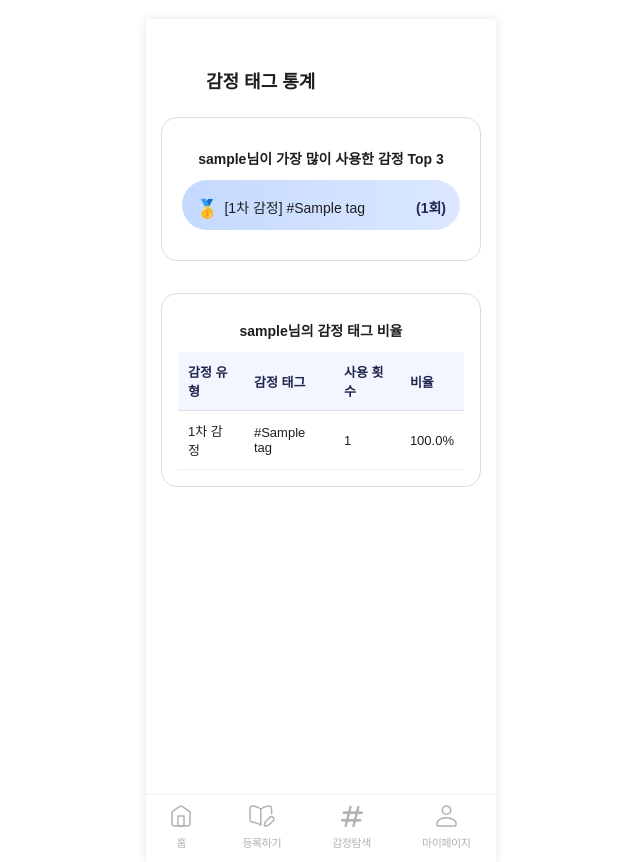
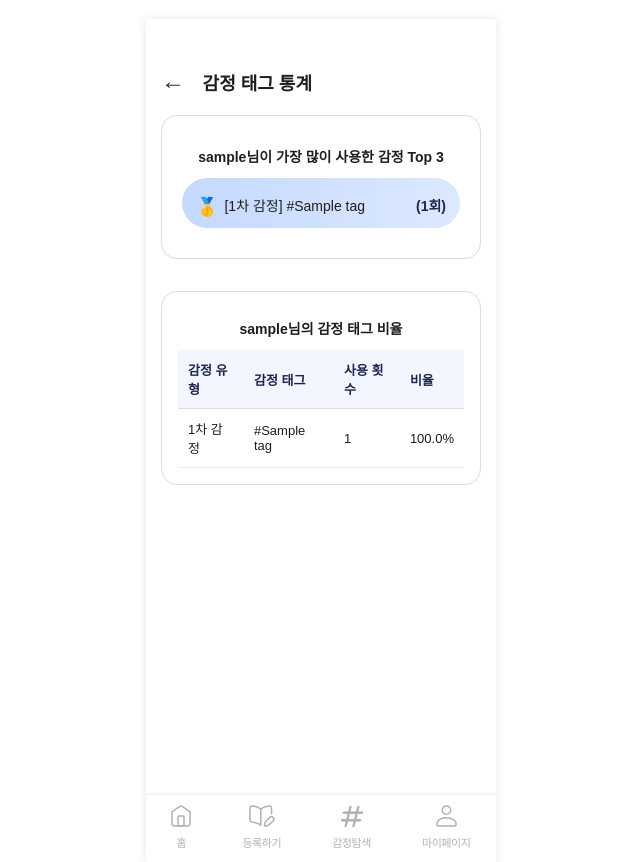
Before and after one commit to 2025-HERETHON/2025-herethon-7, a Django app: page /accounts/emotion-stats/ in a window 1280 px wide. Shown: the top 862 px of the page, without its empty margins (319-959 px from the left). Run offline with Django 5.2, Linux system fonts and the light colour scheme; a user stored in the database is signed in; tables that the repository leaves empty hold one stand-in row (values such as "Sample post"); some web fonts are replaced.

Commit message:
감정통계 화살표 수정

```diff
--- a/accounts/templates/accounts/emotion_stats.html
+++ b/accounts/templates/accounts/emotion_stats.html
@@ -7,8 +7,10 @@
 {% endblock %}
 
 {% block content %}
-
+<div class="back-header">
+    <a href="{% url 'mypage' %}" class="back-arrow">←</a>
     <h2>감정 태그 통계</h2>
+  </div>
 
     <div class="top-tags-box">
     <h3> <strong>{{request.user.nickname}}님이 가장 많이 사용한 감정 Top 3</strong></h3>
--- a/static/css/emotion_status.css
+++ b/static/css/emotion_status.css
@@ -93,3 +93,29 @@ body {
     padding: 10px;
     border-bottom: 1px solid #eee;
   }
+
+  .back-header {
+    display: flex;
+    align-items: center;
+    gap: 8px;
+    margin-bottom: 20px;
+  }
+
+  .back-header .back-arrow {
+    text-decoration: none;
+    font-size: 24px;
+    color: #333;
+    line-height: 1;
+    display: inline-block;
+    transform: translateY(2px);
+    margin-top: 40px;
+    margin-left: 15px;
+    margin-right: 10px;
+  }
+
+  .back-header h2 {
+    font-size: 18px;
+    font-weight: bold;
+    margin: 0;
+    margin-top: 50px;
+  }
```
